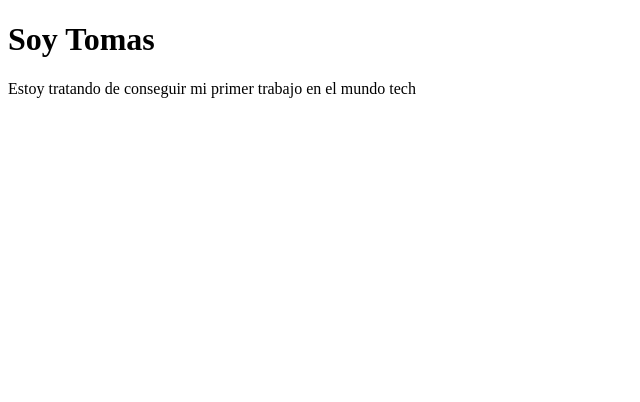
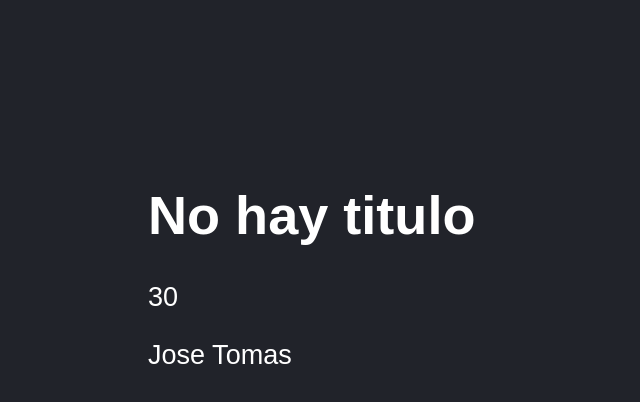
Before and after one commit to Xtremono/counter-app, a React (Vite) app: page / in a window 1280 px wide. Shown: the top 402 px of the page, without its empty margins (0-640 px from the left). Built offline with nearby package versions, Linux system fonts and the light colour scheme.

Commit message:
Counter react app

```diff
--- a/package.json
+++ b/package.json
@@ -10,6 +10,7 @@
     "preview": "vite preview"
   },
   "dependencies": {
+    "prop-types": "^15.8.1",
     "react": "^18.3.1",
     "react-dom": "^18.3.1"
   },
--- a/src/FirstApp.jsx
+++ b/src/FirstApp.jsx
@@ -1,10 +1,30 @@
-export const FirstApp = () => {
+import PropTypes from "prop-types";
+
+
+export const FirstApp = ({title, subTitle, namee }) => {
+
+
   return (
     <>
-    <h1>Soy Tomas</h1>
-    <p>Estoy tratando de conseguir mi primer trabajo en el mundo tech</p>
+    <h1>{title}</h1>
+    <p>{subTitle}</p>
+    <p>{namee}</p>
     </>
   );
 };
 
+FirstApp.propTypes = {
+  title: PropTypes.string.isRequired,                        //
+  subTitle: PropTypes.number.isRequired
+};
+
+FirstApp.defaultProps = {
+  title: "No hay titulo",
+  subTitle: 31,
+  namee: "Jose Tomas"
+};
+
 // <></> A esto se le llama fragmento, es un agrupador de elementos html. Esto tambien lo conocemos como "Nodo Padre"
+// {Dentro de esta llaves no podemos colocar un objeto} <h1>{{nombre:tomas, apellido: ruiz}}</h1>. Esto no es valido.
+//Podriamos llamar al objeto si queremos con puntuacion. Digamos que nuestro objeto esta en const me = {nombre:tomas, apellido: ruiz}. Lo llamariamos <h1>{me.nombre}</h1>
+// El tittle es un props, una propiedad. Defini esa propiedad en el archivo main.jsx en la parte de mi componente <FirstApp title="Hola soy Tomas!"/>
--- a/src/main.jsx
+++ b/src/main.jsx
@@ -2,9 +2,10 @@ import React from 'react';
 import ReactDOM from 'react-dom/client';
 //import { HelloWorldApp } from './HelloWorldApp';
 import { FirstApp } from './FirstApp'  // Importación nombrada
+import "./styles.css";
 
 ReactDOM.createRoot(document.getElementById('root')).render(
   <React.StrictMode>
-    <FirstApp />
+    <FirstApp  subTitle={30}/>
   </React.StrictMode>
 );
--- /dev/null
+++ b/src/styles.css
@@ -0,0 +1,7 @@
+html, body {
+  background-color: #21232A;
+  color: white;
+  font-family: Arial, Helvetica, sans-serif;
+  font-size: 1.3rem;
+  padding: 70px;
+}
```
